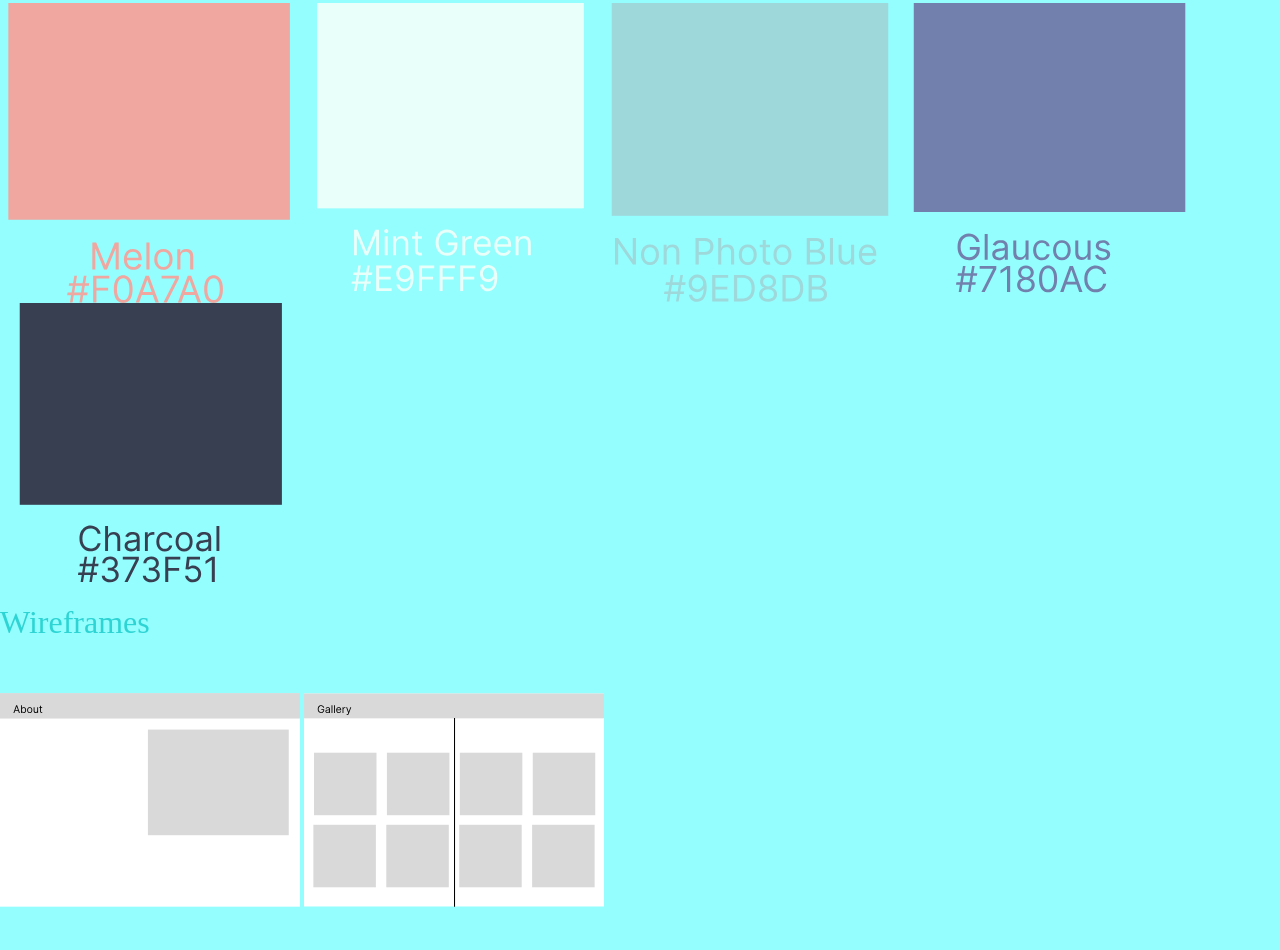
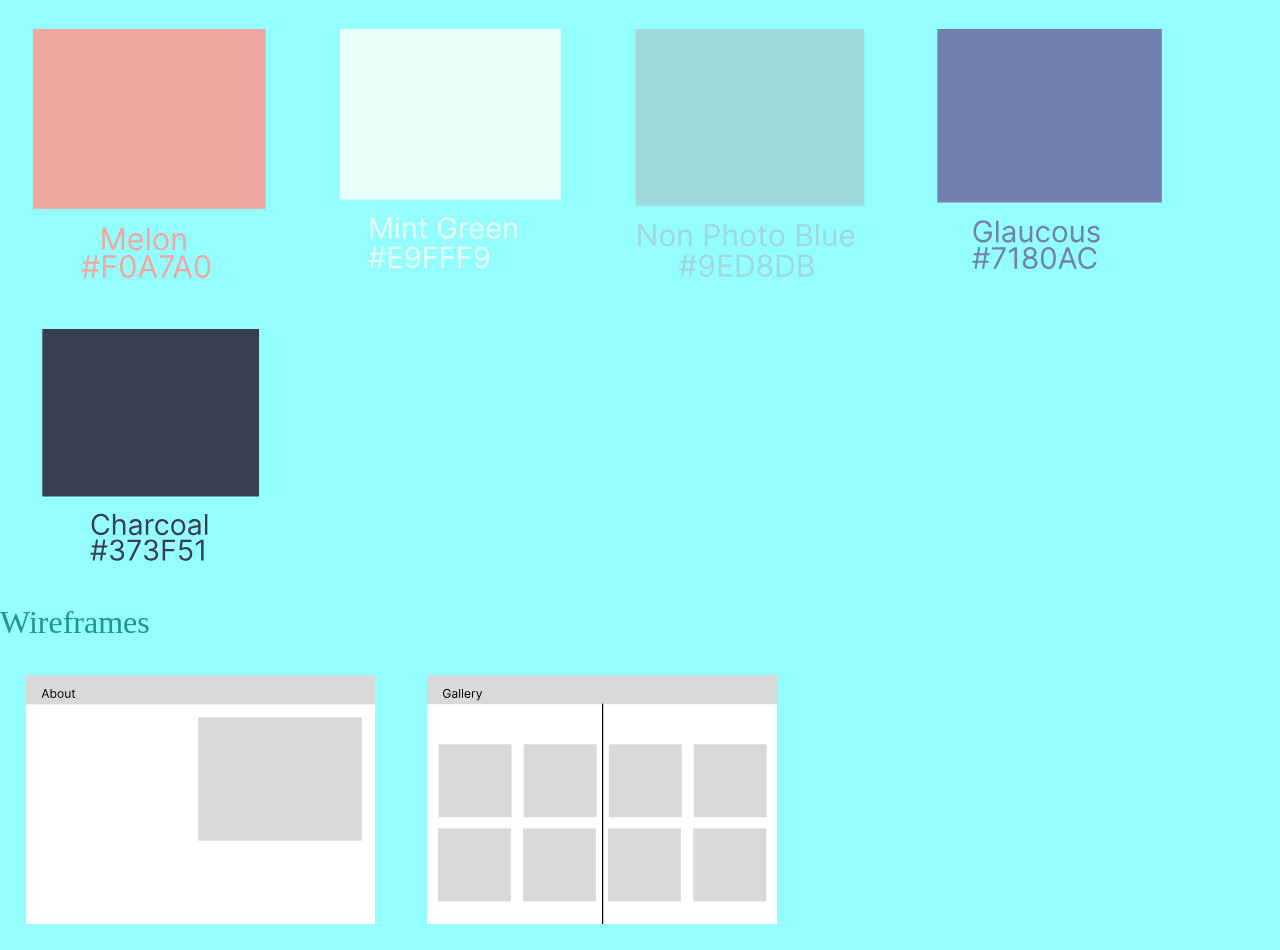
Before and after one commit to Rose2Gold/Final-Project, a plain HTML site: page business.html in a window 1280 px wide. Shown: the part 530-1480 px from the top of the page. Drawn offline with nearby package versions, Linux system fonts and the light colour scheme; a web font is replaced by a local one.

Commit message:
Started home

```diff
--- a/business.html
+++ b/business.html
@@ -34,8 +34,10 @@
       <img  class="img-fluid" src="Images/Color/Charcoal.svg"/>
     </div>
   <h2> Wireframes</h2>
-    <img class="img-fluid" src="Images/aboutWire.svg"/>
-    <img class="img-fluid"src="Images/galleryWire.svg"/>
+    <div class="flex-container">
+      <img class="wire" src="Images/aboutWire.svg"/>
+      <img class="wire" src="Images/galleryWire.svg"/>
+    </div>
 </body>
 <script src="https://cdn.jsdelivr.net/npm/bootstrap@5.3.7/dist/js/bootstrap.bundle.min.js" integrity="sha384-ndDqU0Gzau9qJ1lfW4pNLlhNTkCfHzAVBReH9diLvGRem5+R9g2FzA8ZGN954O5Q" crossorigin="anonymous"></script>
 <script src="script.js"></script></html>
--- a/style.css
+++ b/style.css
@@ -5,7 +5,7 @@ html {
 
 body {
   background-color: rgb(148, 253, 253);
-  color: #2ed4d4;
+  color: #239292;
 }
 
 ul {
@@ -51,6 +51,7 @@ li a:hover {
 .img-fluid{
   width: 300px;
   height: 300px;
+  padding: 2%;
 }
 
 .flex-container {
@@ -74,3 +75,10 @@ h2{
   display: flex;
   justify-content: center;
 }
+
+
+.wire{
+  max-width: 750px;
+  max-height: 300px;
+  padding: 2%;
+}
```
Also changed, not shown: index.html (+1 -0 lines).
